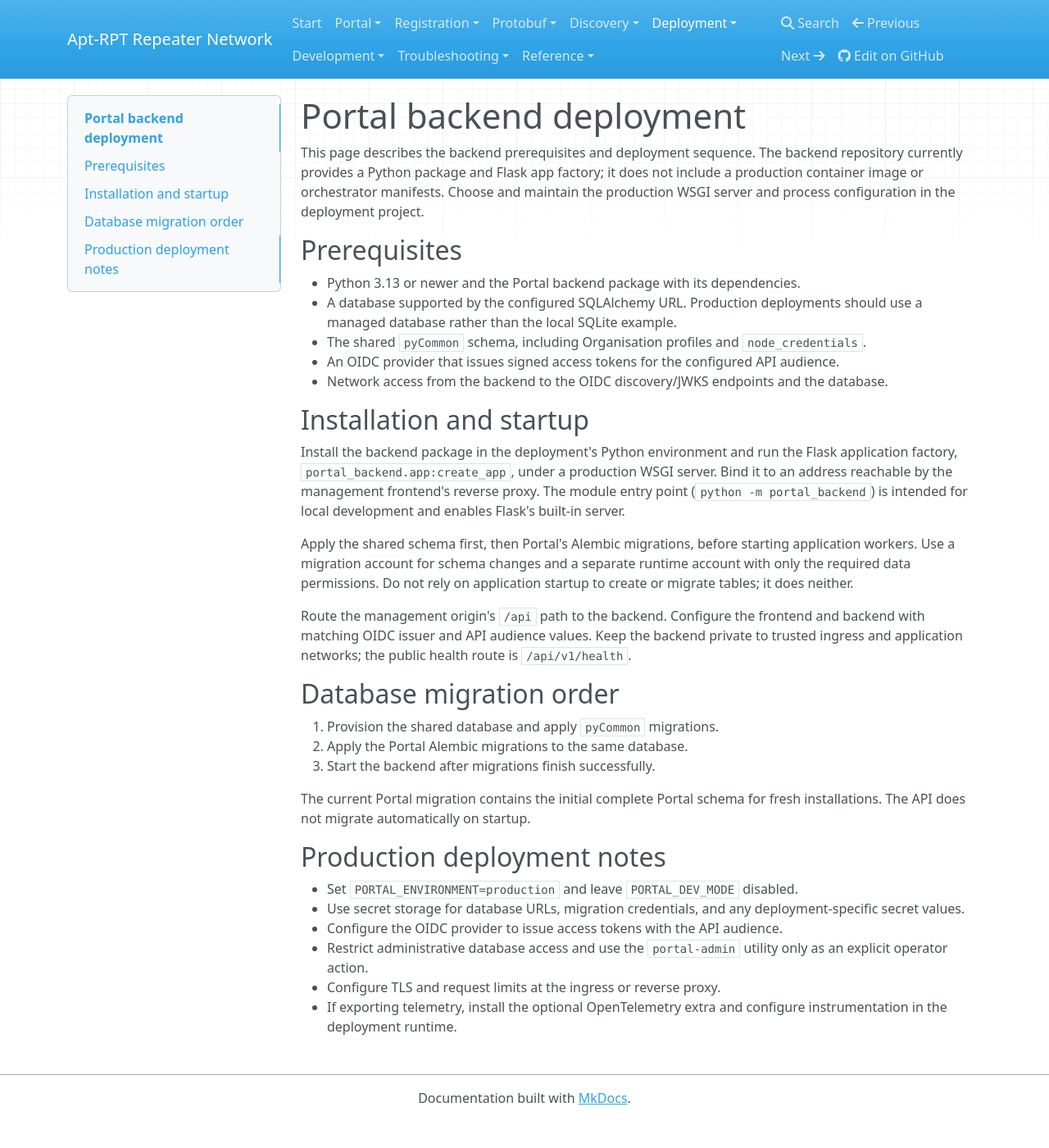
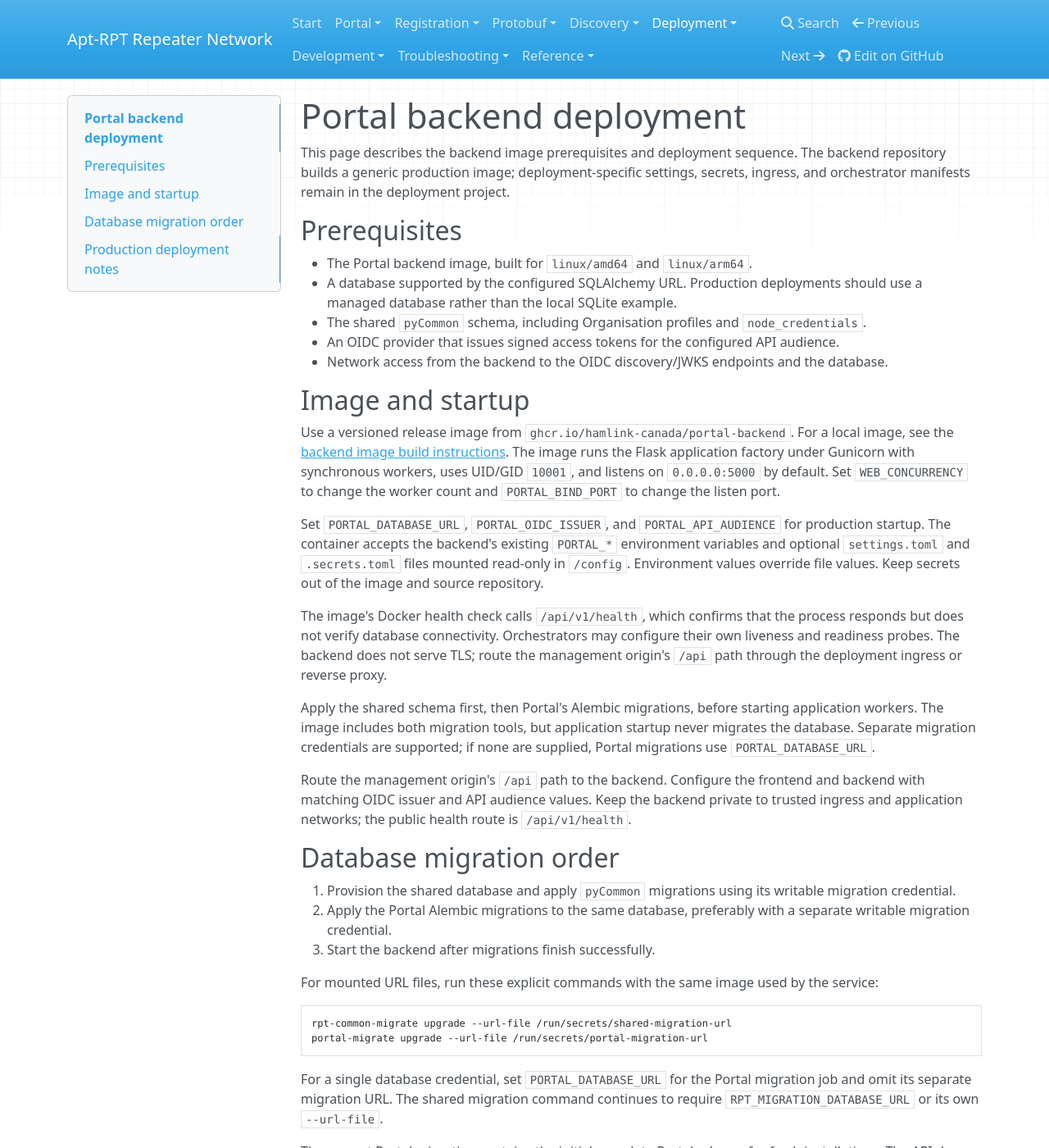
Before and after one commit to Hamlink-Canada/apt-rpt-docs, an MkDocs documentation site: the page built from docs/projects/portal/backend/deployment.md, in a window 1280 px wide and 1400 px high. Shown: the whole window at 82% size. Built offline with MkDocs 1.6.1, drawn with Linux system fonts in a browser that asks for light colours; nearby versions of some CDN libraries; some of the changed text lies outside the part shown.

Commit message:
docs: document Portal backend production image

````diff
--- a/docs/projects/portal/backend/deployment.md
+++ b/docs/projects/portal/backend/deployment.md
@@ -1,14 +1,13 @@
 # Portal backend deployment
 
-This page describes the backend prerequisites and deployment sequence. The
-backend repository currently provides a Python package and Flask app factory;
-it does not include a production container image or orchestrator manifests.
-Choose and maintain the production WSGI server and process configuration in
-the deployment project.
+This page describes the backend image prerequisites and deployment sequence.
+The backend repository builds a generic production image; deployment-specific
+settings, secrets, ingress, and orchestrator manifests remain in the deployment
+project.
 
 ## Prerequisites
 
-- Python 3.13 or newer and the Portal backend package with its dependencies.
+- The Portal backend image, built for `linux/amd64` and `linux/arm64`.
 - A database supported by the configured SQLAlchemy URL. Production
   deployments should use a managed database rather than the local SQLite
   example.
@@ -19,18 +18,33 @@ the deployment project.
 - Network access from the backend to the OIDC discovery/JWKS endpoints and the
   database.
 
-## Installation and startup
+## Image and startup
 
-Install the backend package in the deployment's Python environment and run the
-Flask application factory, `portal_backend.app:create_app`, under a production
-WSGI server. Bind it to an address reachable by the management frontend's
-reverse proxy. The module entry point (`python -m portal_backend`) is intended
-for local development and enables Flask's built-in server.
+Use a versioned release image from
+`ghcr.io/hamlink-canada/portal-backend`. For a local image, see the
+[backend image build instructions](development.md#production-image). The image
+runs the Flask application factory under Gunicorn with synchronous workers,
+uses UID/GID `10001`, and listens on `0.0.0.0:5000` by default. Set
+`WEB_CONCURRENCY` to change the worker count and `PORTAL_BIND_PORT` to change
+the listen port.
+
+Set `PORTAL_DATABASE_URL`, `PORTAL_OIDC_ISSUER`, and `PORTAL_API_AUDIENCE` for
+production startup. The container accepts the backend's existing
+`PORTAL_*` environment variables and optional `settings.toml` and
+`.secrets.toml` files mounted read-only in `/config`. Environment values
+override file values. Keep secrets out of the image and source repository.
+
+The image's Docker health check calls `/api/v1/health`, which confirms that the
+process responds but does not verify database connectivity. Orchestrators may
+configure their own liveness and readiness probes. The backend does not serve
+TLS; route the management origin's `/api` path through the deployment ingress
+or reverse proxy.
 
 Apply the shared schema first, then Portal's Alembic migrations, before
-starting application workers. Use a migration account for schema changes and a
-separate runtime account with only the required data permissions. Do not rely
-on application startup to create or migrate tables; it does neither.
+starting application workers. The image includes both migration tools, but
+application startup never migrates the database. Separate migration credentials
+are supported; if none are supplied, Portal migrations use
+`PORTAL_DATABASE_URL`.
 
 Route the management origin's `/api` path to the backend. Configure the
 frontend and backend with matching OIDC issuer and API audience values. Keep
@@ -39,9 +53,23 @@ health route is `/api/v1/health`.
 
 ## Database migration order
 
-1. Provision the shared database and apply `pyCommon` migrations.
-2. Apply the Portal Alembic migrations to the same database.
+1. Provision the shared database and apply `pyCommon` migrations using its
+   writable migration credential.
+2. Apply the Portal Alembic migrations to the same database, preferably with a
+   separate writable migration credential.
 3. Start the backend after migrations finish successfully.
+
+For mounted URL files, run these explicit commands with the same image used by
+the service:
+
+```sh
+rpt-common-migrate upgrade --url-file /run/secrets/shared-migration-url
+portal-migrate upgrade --url-file /run/secrets/portal-migration-url
+```
+
+For a single database credential, set `PORTAL_DATABASE_URL` for the Portal
+migration job and omit its separate migration URL. The shared migration command
+continues to require `RPT_MIGRATION_DATABASE_URL` or its own `--url-file`.
 
 The current Portal migration contains the initial complete Portal schema for
 fresh installations. The API does not migrate automatically on startup.
@@ -49,11 +77,16 @@ fresh installations. The API does not migrate automatically on startup.
 ## Production deployment notes
 
 - Set `PORTAL_ENVIRONMENT=production` and leave `PORTAL_DEV_MODE` disabled.
-- Use secret storage for database URLs, migration credentials, and any
-  deployment-specific secret values.
+- Use secret storage for database URLs and any deployment-specific secret
+  values. The Portal migration credential may be separate or may fall back to
+  `PORTAL_DATABASE_URL`.
 - Configure the OIDC provider to issue access tokens with the API audience.
 - Restrict administrative database access and use the `portal-admin` utility
   only as an explicit operator action.
 - Configure TLS and request limits at the ingress or reverse proxy.
-- If exporting telemetry, install the optional OpenTelemetry extra and
-  configure instrumentation in the deployment runtime.
+- Telemetry exporters are disabled by default. Configure tracing and metrics
+  exporters with standard `OTEL_*` variables; the image includes OpenTelemetry
+  auto-instrumentation.
+- SQLAlchemy query instrumentation is not included because the available
+  instrumentation package does not support the backend's SQLAlchemy 2.1
+  dependency.
````
Also changed, not shown: docs/projects/portal/backend/configuration.md (+31 -10 lines), docs/projects/portal/backend/development.md (+16 -0 lines).
